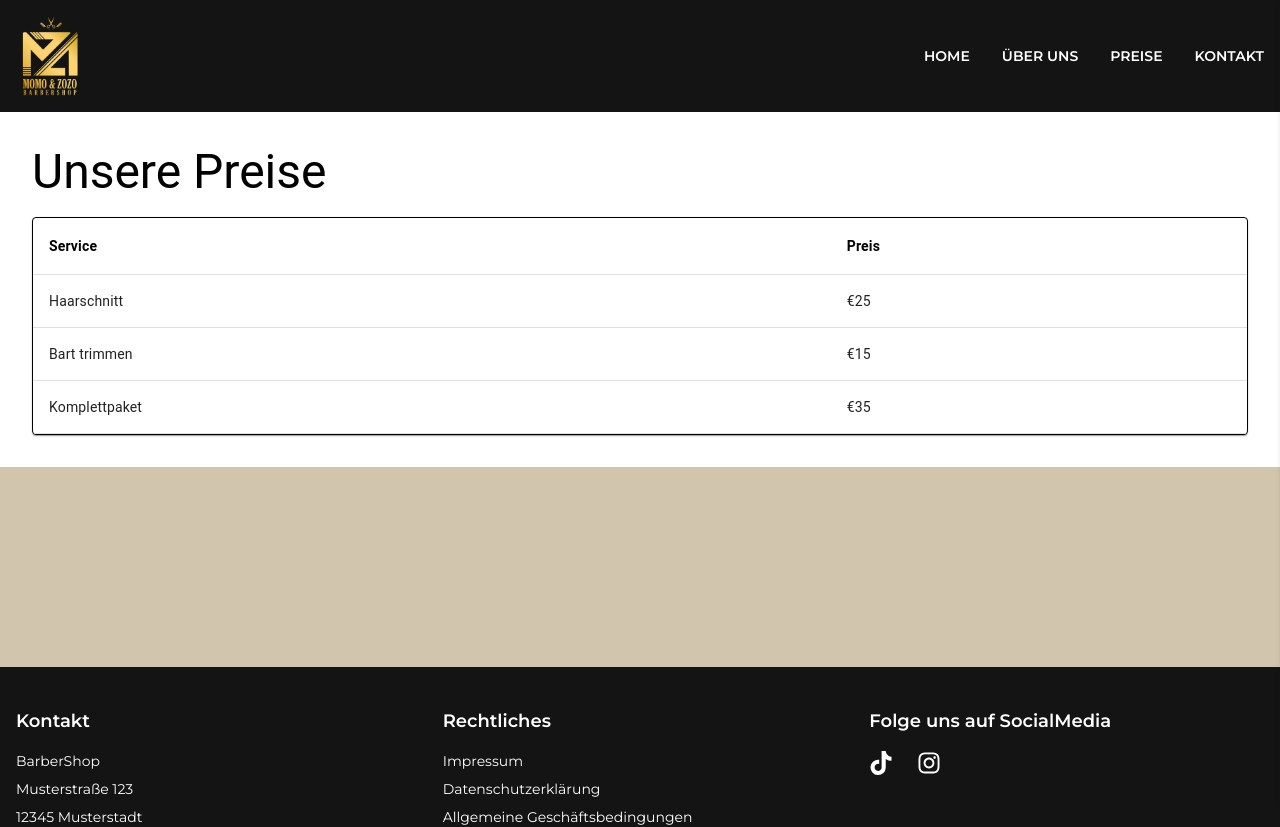
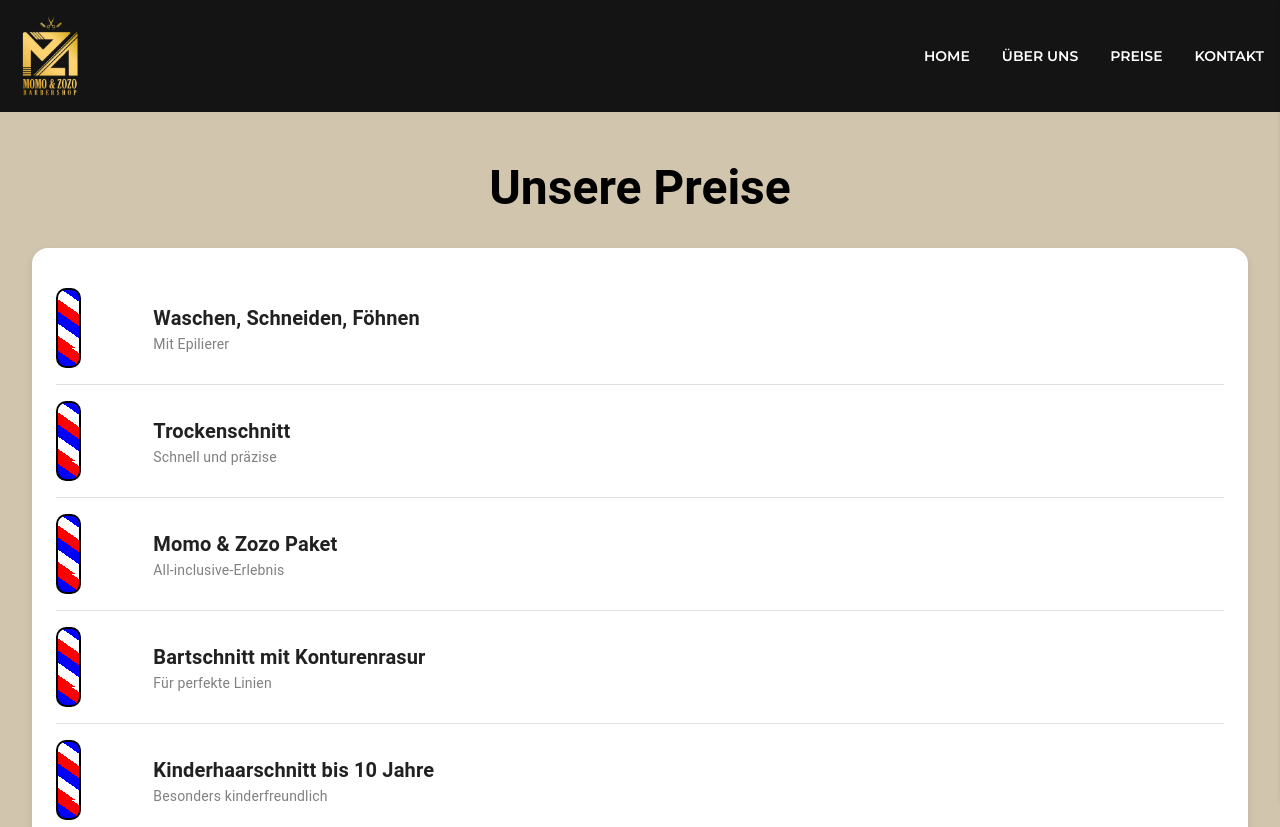
Before and after one commit to AliCodesX/barbershop-landingpage, a Next.js app: page /price in a window 1280 px wide. Shown: the top 827 px of the page. Built offline with nearby package versions, Linux system fonts and the light colour scheme.

Commit message:
Preisliste hinzugefügt

```diff
--- a/app/about/page.tsx
+++ b/app/about/page.tsx
@@ -73,10 +73,10 @@ const UeberUns = () => {
                     <h3 className="text-2xl font-bold mb-4">Unser Team</h3>
                     <div className="grid grid-cols-2 sm:grid-cols-3 md:grid-cols-4 gap-4">
                         {mitarbeiter.map((person, index) => (
-                            <Card key={index} className="bg-richBlack text-white">
+                            <Card key={index} className="bg-richBlack">
                                 <CardMedia
                                     component="img"
-                                    className="h-50 w-full object-top object-cover"
+                                    className="h-4/6 w-full object-top object-cover"
                                     image={person.bild}
                                     title={person.name}
                                     alt={`${person.name}'s Bild`}
--- /dev/null
+++ b/app/price/BarberStyles.css
@@ -0,0 +1,31 @@
+.barber-pole, .small-barber-pole {
+    position: relative;
+    width: 30px;
+    height: 150px;
+    background: repeating-linear-gradient(
+            35deg,
+            red,
+            red 10px,
+            white 10px,
+            white 20px,
+            blue 20px,
+            blue 30px
+    );
+    border: 2px solid black;
+    border-radius: 10px;
+    animation: barber-spin 6s linear infinite;
+}
+
+.small-barber-pole {
+    width: 25px;
+    height: 80px;
+}
+
+@keyframes barber-spin {
+    0% {
+        background-position: 0 0;
+    }
+    100% {
+        background-position: 0 300px; /* Dies sorgt dafür, dass die Animation ohne Unterbrechung weiterläuft */
+    }
+}
--- a/app/price/page.tsx
+++ b/app/price/page.tsx
@@ -1,36 +1,52 @@
 import React from "react";
-import { Box, Typography, Table, TableBody, TableCell, TableContainer, TableHead, TableRow, Paper } from "@mui/material";
+import { Box, Typography, Paper, Divider, Grid } from "@mui/material";
+import './BarberStyles.css'; // CSS für Animation
 
 const Preise = () => {
     const services = [
-        { name: "Haarschnitt", price: "€25" },
-        { name: "Bart trimmen", price: "€15" },
-        { name: "Komplettpaket", price: "€35" },
+        { name: "Waschen, Schneiden, Föhnen", description: "Mit Epilierer", price: "€18" },
+        { name: "Trockenschnitt", description: "Schnell und präzise", price: "€15" },
+        { name: "Momo & Zozo Paket", description: "All-inclusive-Erlebnis", price: "€30" },
+        { name: "Bartschnitt mit Konturenrasur", description: "Für perfekte Linien", price: "€10" },
+        { name: "Kinderhaarschnitt bis 10 Jahre", description: "Besonders kinderfreundlich", price: "€10" },
+        { name: "Augenbrauen zupfen", description: "Für den perfekten Look", price: "€5" },
     ];
 
     return (
-        <Box sx={{ bgcolor: "white", color: "black", p: 4 }}>
-            <Typography variant="h3" gutterBottom>
-                Unsere Preise
-            </Typography>
-            <TableContainer component={Paper} sx={{ border: "1px solid black", mt: 2 }}>
-                <Table>
-                    <TableHead>
-                        <TableRow>
-                            <TableCell sx={{ fontWeight: "bold", color: "black" }}>Service</TableCell>
-                            <TableCell sx={{ fontWeight: "bold", color: "black" }}>Preis</TableCell>
-                        </TableRow>
-                    </TableHead>
-                    <TableBody>
-                        {services.map((service, index) => (
-                            <TableRow key={index}>
-                                <TableCell>{service.name}</TableCell>
-                                <TableCell>{service.price}</TableCell>
-                            </TableRow>
-                        ))}
-                    </TableBody>
-                </Table>
-            </TableContainer>
+        <Box sx={{ bgcolor: "#D1C6AD", color: "black", p: 4 }}>
+            {/* Überschrift mit Barber-Stange */}
+            <Box sx={{ textAlign: "center", mb: 4 }}>
+                <Typography variant="h3" sx={{ fontWeight: "bold", mt: 2 }}>
+                    Unsere Preise
+                </Typography>
+            </Box>
+
+            {/* Preisliste */}
+            <Paper className="bg-richBlack text-white" sx={{ p: 3, borderRadius: 4, boxShadow: "0px 4px 8px rgba(0, 0, 0, 0.1)" }}>
+                {services.map((service, index) => (
+                    <Box key={index}>
+                        <Grid container alignItems="center" sx={{ py: 2 }}>
+                            <Grid item xs={1}>
+                                <div className="small-barber-pole"></div>
+                            </Grid>
+                            <Grid item xs={7}>
+                                <Typography variant="h6" sx={{ fontWeight: "bold" }}>
+                                    {service.name}
+                                </Typography>
+                                <Typography variant="body2" sx={{ color: "gray" }}>
+                                    {service.description}
+                                </Typography>
+                            </Grid>
+                            <Grid item xs={4} sx={{ textAlign: "right" }}>
+                                <Typography variant="h6" sx={{ fontWeight: "bold", color: "white" }}>
+                                    {service.price}
+                                </Typography>
+                            </Grid>
+                        </Grid>
+                        {index < services.length - 1 && <Divider />}
+                    </Box>
+                ))}
+            </Paper>
         </Box>
     );
 };
```
